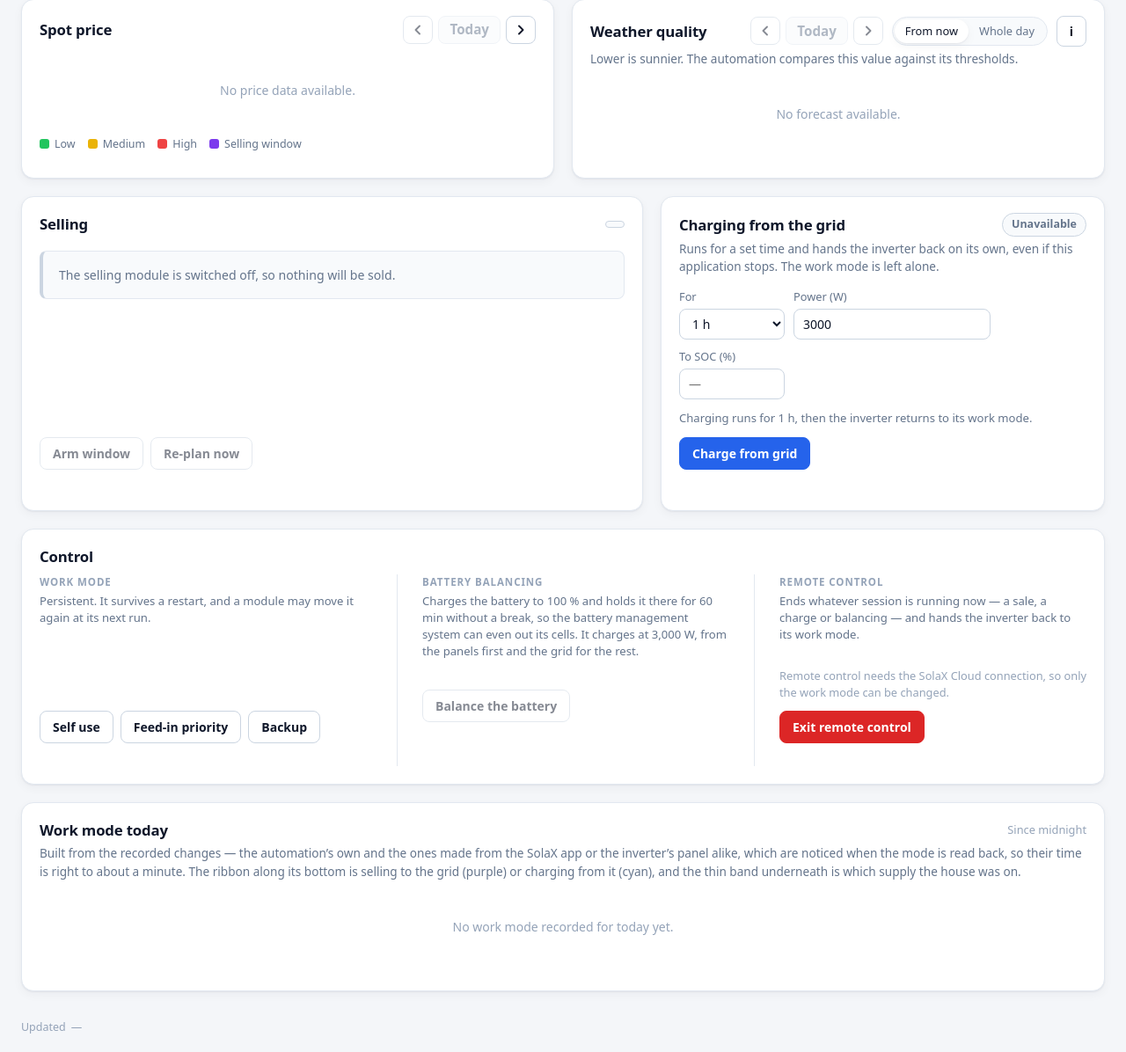
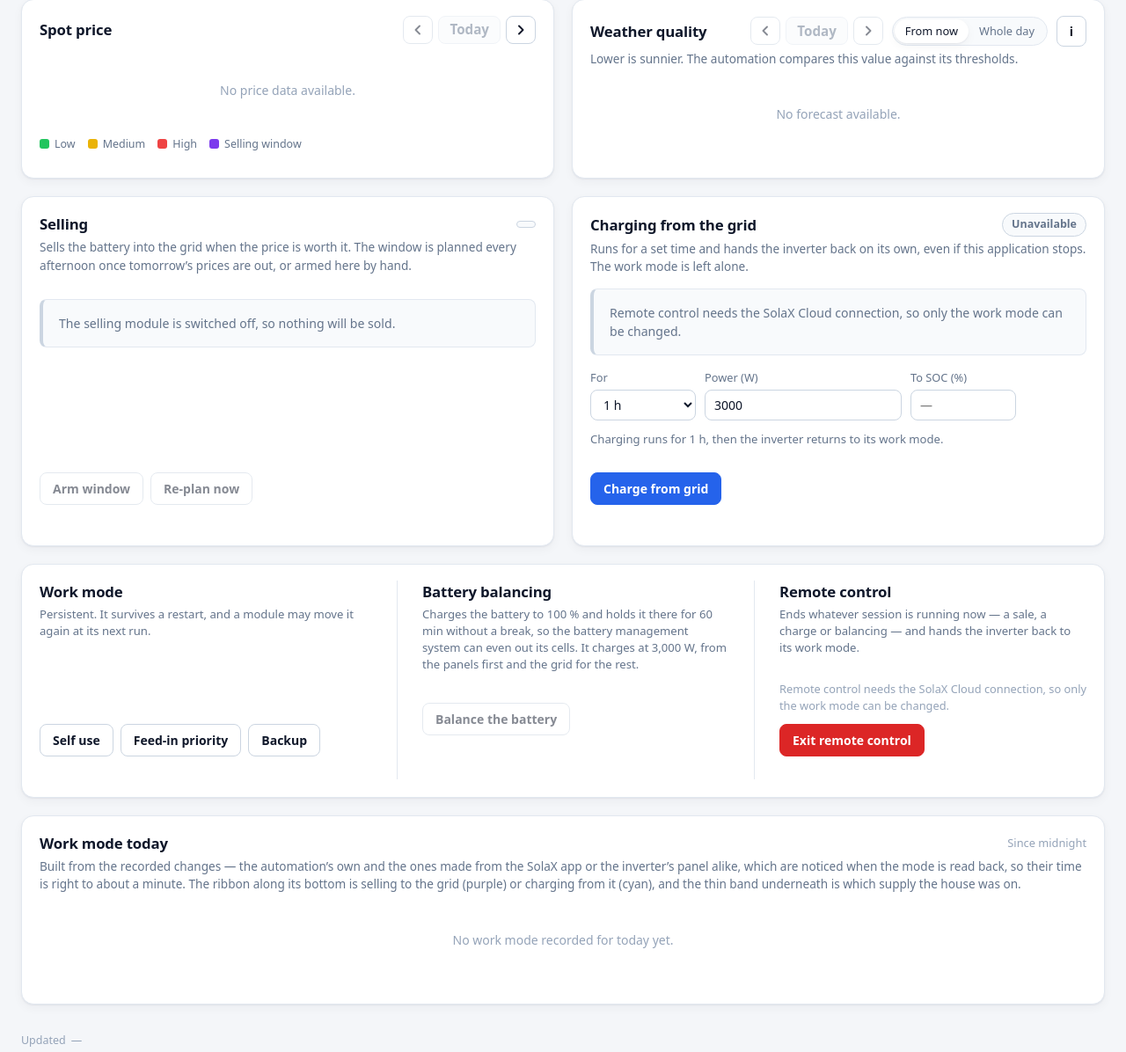
Before and after one commit to Firestone82/SolaxAutomation, a web app: page /index.html in a window 1280 px wide. Shown: the part 112-1308 px from the top of the page at 88% size. Before the commit the page ends 1287 px from the top, so only its background shows below. Run offline with its HTML, style and script files only (its server is not run), Linux system fonts and the light colour scheme; data that the repository does not hold is empty.

Commit message:
Even out selling and charging, title the control groups
Selling and charging from the grid now share their row half and half.
The selling card says what it does under its heading, and the charge
card shows a running charge in the same headline block as a sale -
the window, the power and the target in large figures, how long it has
left and who started it underneath, one line when nothing charges.

The control card has no heading of its own; its three groups are
titled like cards instead. The "under remote control" line next to the
exit button is gone, only the reasons the button is off are said.

Co-Authored-By: Claude Opus 5.5 <noreply@anthropic.com>
Claude-Session: https://claude.ai/code/session_018Q5H7vT6xpJ3sUTu9LEeZf

```diff
--- a/src/main/resources/static/assets/app.css
+++ b/src/main/resources/static/assets/app.css
@@ -281,11 +281,8 @@ main {
 */
 .grid-stats  { grid-template-columns: repeat(auto-fit, minmax(min(180px, 100%), 1fr)); }
 .grid-two    { grid-template-columns: repeat(auto-fit, minmax(min(440px, 100%), 1fr)); }
-/*
-   Selling leads and the manual overrides sit beside it, narrower: the automation is
-   the normal case and the buttons are the exception.
-*/
-.grid-selling{ grid-template-columns: minmax(0, 1.4fr) minmax(0, 1fr); align-items: stretch; }
+/* Selling and charging side by side, as equals: the two directions the battery can be pushed in. */
+.grid-selling{ grid-template-columns: minmax(0, 1fr) minmax(0, 1fr); align-items: stretch; }
 
 /* ------------------------------------------------------------------- cards */
 
@@ -890,21 +887,10 @@ main {
 */
 .grid-selling > .card { display: flex; flex-direction: column; }
 #selling-actions,
-#charge-actions { margin-top: auto; }
-
-/* What is charging right now, above the fields that would start another charge. */
-.charge-status {
-    margin: 4px 0 14px;
-    padding: 10px 12px;
-    border: 1px solid var(--border);
-    border-left: 4px solid var(--charge);
-    border-radius: var(--radius-sm);
-    background: color-mix(in srgb, var(--charge) 8%, var(--surface-alt));
-    font-size: .85rem;
-}
-
-.charge-status strong { display: block; font-weight: 600; }
-.charge-status span { color: var(--text-muted); font-size: .8rem; }
+#charge-actions { margin-top: auto; padding-top: 16px; }
+
+/* The charge card's headline block sits closer to the fields under it than selling's does to its facts. */
+#charge-hero { margin-top: 0; }
 
 /* The control card lays its three groups side by side where there is room, each ruled off
    from the next, and stacks them on a narrow screen. */
@@ -912,7 +898,11 @@ main {
     display: grid;
     grid-template-columns: repeat(auto-fit, minmax(min(280px, 100%), 1fr));
     gap: 16px 28px;
-    margin-top: 8px;
+}
+
+/* Each group of the control card is titled like a card, since the card itself is not. */
+.control-group-title {
+    margin: 0 0 4px;
 }
 
 .control-groups > .quick-group + .quick-group {
@@ -954,6 +944,7 @@ main {
 
 .selling-hero.is-armed   { border-left-color: var(--accent); background: color-mix(in srgb, var(--accent-soft) 45%, var(--surface-alt)); }
 .selling-hero.is-running { border-left-color: var(--sell);   background: color-mix(in srgb, var(--sell-soft) 45%, var(--surface-alt)); }
+.selling-hero.is-charging { border-left-color: var(--charge); background: color-mix(in srgb, var(--charge) 9%, var(--surface-alt)); }
 
 .selling-figures {
     display: flex;
--- a/src/main/resources/static/assets/app.js
+++ b/src/main/resources/static/assets/app.js
@@ -2231,10 +2231,11 @@
 
         // Its own line, not the message line: this is a standing fact about the setup, and
         // it must not wipe out what the last button press reported.
+        // Only the reasons the button is off are worth a line; a live button speaks for itself.
         const note = !controllable ? t('selling.controlDisabled')
             : !remote ? t('quick.remoteUnavailable')
                 : !underRemoteControl ? t('quick.noSession')
-                    : t('quick.underRemoteControl');
+                    : '';
 
         el('quick-note').textContent = note;
         el('quick-note').hidden = !note;
@@ -2243,14 +2244,16 @@
     }
 
     /**
-     * The charge card's badge and, while one runs, what is charging: who started it, at what
-     * power and until when. Balancing and the night charge are charges too, and say so.
+     * The charge card's badge and headline block, in the selling card's style: three figures
+     * while a charge runs - the window, the power, and the target or the time left - with who
+     * started it underneath, and one line when nothing is charging. Balancing and the night
+     * charge are charges too, and show here like one started from this card.
      */
     function renderChargeStatus(remote) {
         const now = new Date();
         const running = chargeStretches().find(stretch => stretch.running && stretch.to >= now && stretch.from <= now);
         const badge = el('charge-badge');
-        const status = el('charge-status');
+        const hero = el('charge-hero');
 
         if (!remote) {
             badge.textContent = t('charge.unavailable');
@@ -2263,27 +2266,66 @@
             badge.className = 'pill pill-muted';
         }
 
-        status.hidden = !running;
-
         if (!running) {
-            status.replaceChildren();
+            hero.className = 'selling-hero is-idle';
+
+            const message = document.createElement('p');
+            message.className = 'selling-idle';
+            message.textContent = remote ? t('charge.idleExplain') : t('quick.remoteUnavailable');
+            hero.replaceChildren(message);
             return;
         }
 
+        hero.className = 'selling-hero is-charging';
+
+        const toTarget = hasValue(running.targetSoc) && !running.entry?.params?.until && !running.entry?.params?.minutes;
+
+        const figures = document.createElement('div');
+        figures.className = 'selling-figures';
+
+        const addFigure = (label, value, unit) => {
+            const figure = document.createElement('div');
+            figure.className = 'selling-figure';
+
+            const caption = document.createElement('span');
+            caption.className = 'selling-figure-label';
+            caption.textContent = label;
+            figure.appendChild(caption);
+
+            const amount = document.createElement('span');
+            amount.className = 'selling-figure-value';
+            amount.textContent = value;
+
+            if (unit) {
+                const suffix = document.createElement('span');
+                suffix.className = 'unit';
+                suffix.textContent = unit;
+                amount.appendChild(suffix);
+            }
+
+            figure.appendChild(amount);
+            figures.appendChild(figure);
+        };
+
+        const from = formatTimeOnly(running.from.toISOString());
+
+        addFigure(t('selling.window'), toTarget ? `${from} –` : `${from} – ${formatTimeOnly(running.to.toISOString())}`);
+        addFigure(t('selling.power'), hasValue(running.watts) ? formatNumber(running.watts, 0) : '—', 'W');
+
+        if (hasValue(running.targetSoc)) {
+            addFigure(t('charge.target'), String(running.targetSoc), '%');
+        }
+
+        hero.replaceChildren(figures);
+
         const source = running.entry || running.plannedEntry;
-        const title = document.createElement('strong');
-        title.textContent = hasValue(running.targetSoc) && !running.entry?.params?.until
-            ? t('charge.runningToSoc', {target: running.targetSoc})
-            : t('charge.runningUntil', {until: formatTimeOnly(running.to.toISOString())});
-
-        const note = document.createElement('span');
-        note.textContent = [
-            source ? moduleText(source.moduleId, 'name', source.moduleId) : null,
-            hasValue(running.watts) ? `${formatNumber(running.watts, 0)} W` : null,
-            t('charge.since', {from: formatTimeOnly(running.from.toISOString())})
+        const footer = document.createElement('p');
+        footer.className = 'selling-hero-note';
+        footer.textContent = [
+            toTarget ? t('charge.untilTarget') : t('selling.endsIn', {duration: relativeTo(running.to)}),
+            source ? moduleText(source.moduleId, 'name', source.moduleId) : null
         ].filter(Boolean).join(' · ');
-
-        status.replaceChildren(title, note);
+        hero.appendChild(footer);
     }
 
     /* -------------------------------------------------------- battery balancing */
--- a/src/main/resources/static/assets/i18n.js
+++ b/src/main/resources/static/assets/i18n.js
@@ -259,6 +259,10 @@ const I18N = (() => {
             'charge.runningUntil': 'Charging until {until}',
             'charge.runningToSoc': 'Charging to {target} %',
             'charge.since': 'since {from}',
+            'charge.target': 'Target',
+            'charge.untilTarget': 'runs until the battery gets there',
+            'charge.idleExplain': 'Nothing is charging from the grid. Start a charge below, for a time or up to a battery level.',
+            'selling.hint': 'Sells the battery into the grid when the price is worth it. The window is planned every afternoon once tomorrow\u2019s prices are out, or armed here by hand.',
             'quick.underRemoteControl': 'Under remote control',
             'quick.noSession': 'No remote control session is running \u2014 nothing to cancel.',
             'quick.remoteUnavailable': 'Remote control needs the SolaX Cloud connection, so only the work mode can be changed.',
@@ -926,6 +930,10 @@ const I18N = (() => {
             'charge.runningUntil': 'Nabíjí se do {until}',
             'charge.runningToSoc': 'Nabíjí se na {target} %',
             'charge.since': 'od {from}',
+            'charge.target': 'Cíl',
+            'charge.untilTarget': 'běží, dokud baterie cíle nedosáhne',
+            'charge.idleExplain': 'Ze sítě se teď nenabíjí. Nabíjení spustíte níže, na dobu nebo do zadaného nabití.',
+            'selling.hint': 'Prodá baterii do sítě, když se to cenově vyplatí. Okno se plánuje každé odpoledne po zveřejnění zítřejších cen, nebo ho tady naplánujete ručně.',
             'quick.underRemoteControl': 'Pod dálkovým řízením',
             'quick.noSession': 'Neběží žádná relace dálkového řízení — není co ukončit.',
             'quick.remoteUnavailable': 'Dálkové řízení vyžaduje připojení k SolaX Cloud, bez něj lze měnit jen režim střídače.',
--- a/src/main/resources/static/index.html
+++ b/src/main/resources/static/index.html
@@ -174,6 +174,11 @@
                     <span id="selling-badge" class="pill pill-muted"></span>
                 </header>
 
+                <p class="card-sub" data-i18n="selling.hint">
+                    Sells the battery into the grid when the price is worth it. The window is
+                    planned every afternoon once tomorrow's prices are out, or armed here by hand.
+                </p>
+
                 <div class="selling-hero" id="selling-hero"></div>
 
                 <dl class="facts" id="selling-facts"></dl>
@@ -197,7 +202,8 @@
                     application stops. The work mode is left alone.
                 </p>
 
-                <div class="charge-status" id="charge-status" hidden></div>
+                <!-- The same headline block as selling: what runs, at what power, until when. -->
+                <div class="selling-hero" id="charge-hero"></div>
 
                 <div class="field-row quick-duration-row">
                     <label class="field field-narrow">
@@ -232,14 +238,12 @@
             know about: the persistent work mode, balancing the battery, and - last, because it
             undoes whatever is running - leaving remote control.
         -->
+        <!-- No heading of its own: each of the three groups is titled, and a title over them
+             would only name the obvious once more. -->
         <article class="card control-card">
-            <header class="card-head">
-                <h2 data-i18n="control.title">Control</h2>
-            </header>
-
             <div class="control-groups">
                 <section class="quick-group">
-                    <h3 class="quick-group-title" data-i18n="quick.workMode">Work mode</h3>
+                    <h2 class="control-group-title" data-i18n="quick.workMode">Work mode</h2>
                     <p class="quick-hint" data-i18n="quick.workModeHint">
                         Persistent. It survives a restart, and a module may move it again at its next run.
                     </p>
@@ -250,7 +254,7 @@
                 <!-- Filling the battery and keeping it full for an hour, so the battery
                      management system can even its cells out. -->
                 <section class="quick-group" id="balance-group">
-                    <h3 class="quick-group-title" data-i18n="balance.title">Battery balancing</h3>
+                    <h2 class="control-group-title" data-i18n="balance.title">Battery balancing</h2>
                     <p class="quick-hint" id="balance-hint"></p>
                     <div class="balance-status" id="balance-status" hidden></div>
                     <div class="button-row" id="balance-actions"></div>
@@ -258,7 +262,7 @@
                 </section>
 
                 <section class="quick-group">
-                    <h3 class="quick-group-title" data-i18n="quick.remoteControl">Remote control</h3>
+                    <h2 class="control-group-title" data-i18n="quick.remoteControl">Remote control</h2>
                     <p class="quick-hint" data-i18n="quick.exitHint">
                         Ends whatever session is running now - a sale, a charge or balancing - and hands
                         the inverter back to its work mode.
--- a/src/main/resources/static/sw.js
+++ b/src/main/resources/static/sw.js
@@ -16,7 +16,7 @@
    Bump this when a file in APP_SHELL changes: the new worker takes the new name,
    fills a fresh cache and deletes every older one on activation.
 */
-const CACHE = 'solax-shell-v19';
+const CACHE = 'solax-shell-v20';
 
 const APP_SHELL = [
     './',
```
